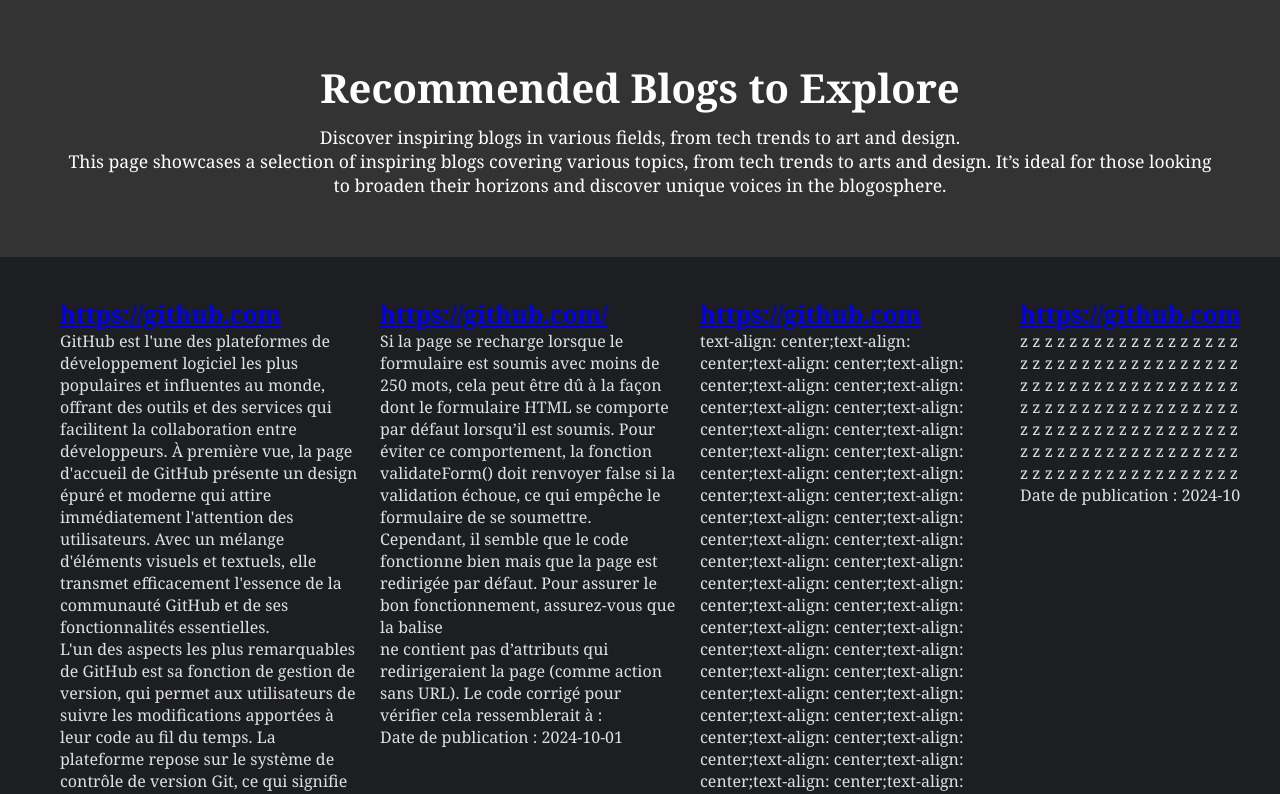
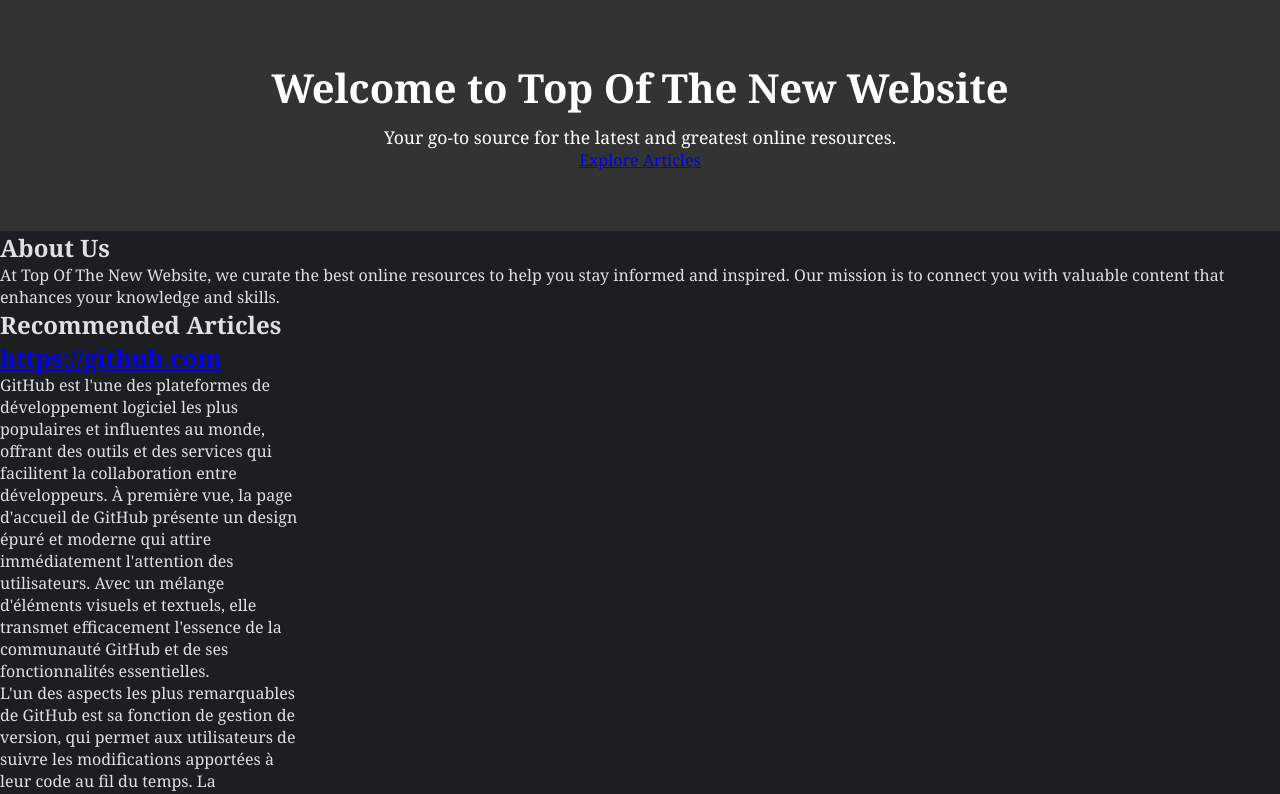
Before and after one commit to zeltazAlfo/inspira-blogs, a plain HTML site: page index.html in a window 1280 px wide. Shown: the top 794 px of the page. Drawn offline with Linux system fonts and the light colour scheme.

Commit message:
Mise à jour du fichier index.html

```diff
--- a/index.html
+++ b/index.html
@@ -3,20 +3,26 @@
 <head>
     <meta charset="UTF-8">
     <meta name="viewport" content="width=device-width, initial-scale=1.0">
-    <title>Recommended Blogs</title>
+    <title>Top Of The New Website</title>
     <link rel="stylesheet" href="styles.css">
 </head>
 <body>
-    <header>
-        <h1>Recommended Blogs to Explore</h1>
-        <p>Discover inspiring blogs in various fields, from tech trends to art and design.</p>
-        <p>This page showcases a selection of inspiring blogs covering various topics, from tech trends to arts and design. It’s ideal for those looking to broaden their horizons and discover unique voices in the blogosphere.</p>
-
+    <header class="hero">
+        <div class="hero-content">
+            <h1>Welcome to Top Of The New Website</h1>
+            <p>Your go-to source for the latest and greatest online resources.</p>
+            <a href="#articles" class="cta-button">Explore Articles</a>
+        </div>
     </header>
 
-    <main>
-        <section id="articles-slider">
-            <section id="articles">
+    <section id="introduction" class="introduction">
+        <h2>About Us</h2>
+        <p>At Top Of The New Website, we curate the best online resources to help you stay informed and inspired. Our mission is to connect you with valuable content that enhances your knowledge and skills.</p>
+    </section>
+
+    <section id="articles">
+        <h2>Recommended Articles</h2>
+        <section id="articles">
     <article class="article-item">
         <h2><a href="https://github.com" target="_blank">https://github.com</a></h2>
         <p>GitHub est l'une des plateformes de développement logiciel les plus populaires et influentes au monde, offrant des outils et des services qui facilitent la collaboration entre développeurs. À première vue, la page d'accueil de GitHub présente un design épuré et moderne qui attire immédiatement l'attention des utilisateurs. Avec un mélange d'éléments visuels et textuels, elle transmet efficacement l'essence de la communauté GitHub et de ses fonctionnalités essentielles.
@@ -111,11 +117,10 @@ What sets Canva apart is its commitment to accessibility; you can design from an
         <p>Date de publication : 2024-10-01</p>
     </article>
 </section>
-        </section>
-    </main>
+    </section>
 
     <footer>
-        <p>&copy; 2024 Inspiring Blogs. All rights reserved.</p>
+        <p>&copy; 2024 Top Of The New Website. All rights reserved.</p>
     </footer>
 </body>
 </html>
```
